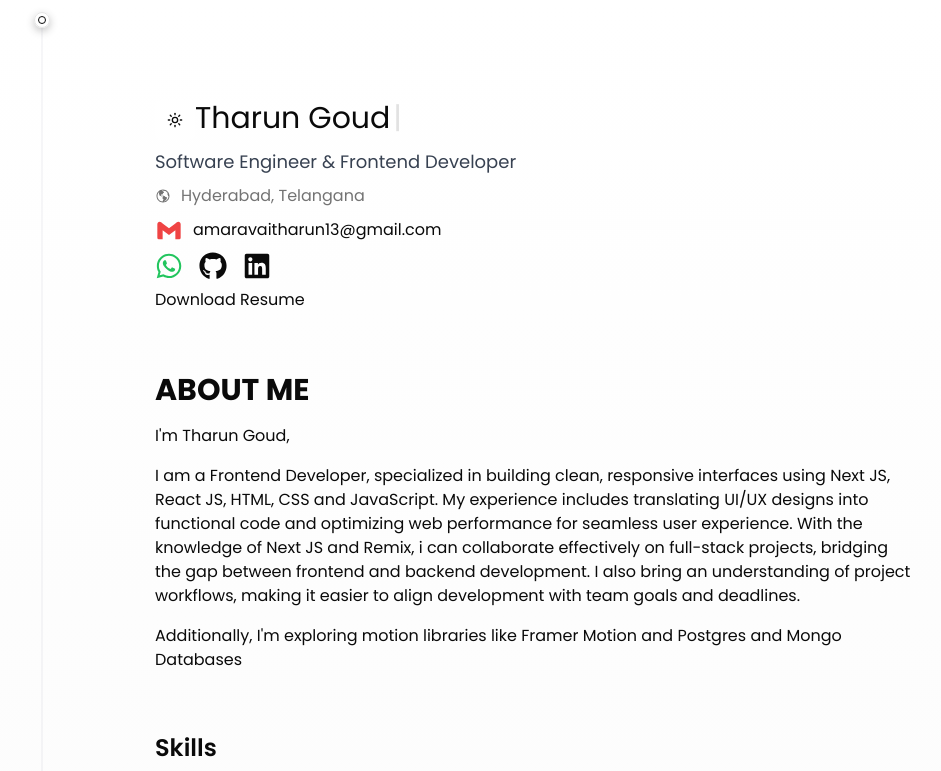
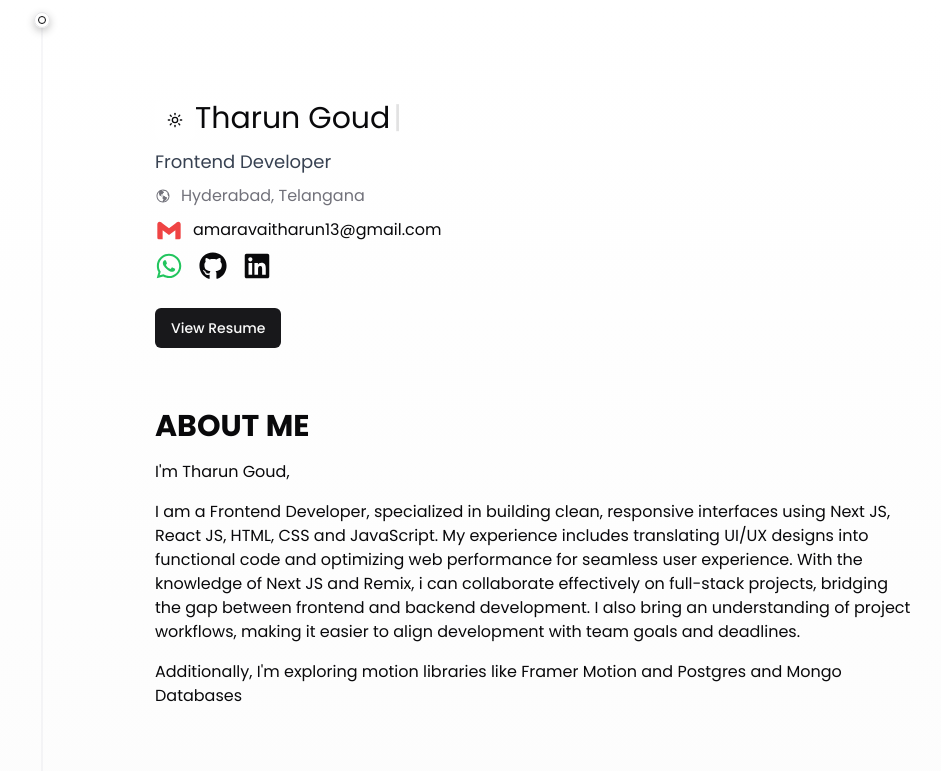
Before and after one commit to TharunGoud13/portfolio-nextjs, a Next.js app: page / in a window 1280 px wide. Shown: the top 771 px of the page, without its empty margins (105-1046 px from the left). Built offline with nearby package versions, Linux system fonts and the light colour scheme.

Commit message:
added resume view

```diff
--- a/package.json
+++ b/package.json
@@ -20,6 +20,7 @@
     "next": "15.1.7",
     "next-themes": "^0.4.4",
     "react": "^18.0.0",
+    "react-documents": "^1.2.1",
     "react-dom": "^18.3.1",
     "react-icons": "^5.5.0",
     "react-simple-typewriter": "^5.0.1",
--- a/src/app/globals.css
+++ b/src/app/globals.css
@@ -9,24 +9,24 @@
 @layer base {
   :root {
     --background: 0 0% 100%;
-    --foreground: 0 0% 3.9%;
+    --foreground: 240 10% 3.9%;
     --card: 0 0% 100%;
-    --card-foreground: 0 0% 3.9%;
+    --card-foreground: 240 10% 3.9%;
     --popover: 0 0% 100%;
-    --popover-foreground: 0 0% 3.9%;
-    --primary: 0 72.2% 50.6%;
-    --primary-foreground: 0 85.7% 97.3%;
-    --secondary: 0 0% 96.1%;
-    --secondary-foreground: 0 0% 9%;
-    --muted: 0 0% 96.1%;
-    --muted-foreground: 0 0% 45.1%;
-    --accent: 0 0% 96.1%;
-    --accent-foreground: 0 0% 9%;
+    --popover-foreground: 240 10% 3.9%;
+    --primary: 240 5.9% 10%;
+    --primary-foreground: 0 0% 98%;
+    --secondary: 240 4.8% 95.9%;
+    --secondary-foreground: 240 5.9% 10%;
+    --muted: 240 4.8% 95.9%;
+    --muted-foreground: 240 3.8% 46.1%;
+    --accent: 240 4.8% 95.9%;
+    --accent-foreground: 240 5.9% 10%;
     --destructive: 0 84.2% 60.2%;
     --destructive-foreground: 0 0% 98%;
-    --border: 0 0% 89.8%;
-    --input: 0 0% 89.8%;
-    --ring: 0 72.2% 50.6%;
+    --border: 240 5.9% 90%;
+    --input: 240 5.9% 90%;
+    --ring: 240 5.9% 10%;
     --radius: 0.5rem;
     --chart-1: 12 76% 61%;
     --chart-2: 173 58% 39%;
--- /dev/null
+++ b/src/app/resume/page.tsx
@@ -0,0 +1,22 @@
+"use client";
+
+import { Button } from "@/components/ui/button";
+import Link from "next/link";
+import { DocumentViewer } from "react-documents";
+
+export default function Resume() {
+  return (
+    <div className="h-[100vh] flex flex-col justify-center items-center w-full">
+      <div className="flex mt-5 mb-2">
+        <Link href="/">
+          <Button>Go Back</Button>
+        </Link>
+      </div>
+      <DocumentViewer
+        className="bg-primary"
+        queryParams="hl=Nl"
+        url="https://q9t3vupjt7xcylpm.public.blob.vercel-storage.com/Tharun%20Goud-Resume-ntw1Rz0XeNboFnVvstOG01h5X27hFz.pdf"
+      />
+    </div>
+  );
+}
--- a/src/components/Introduction.tsx
+++ b/src/components/Introduction.tsx
@@ -9,6 +9,7 @@ import { BiLogoGmail } from "react-icons/bi";
 import { Typewriter } from "react-simple-typewriter";
 import { Theme } from "./Theme";
 import Link from "next/link";
+import { Button } from "./ui/button";
 const Introduction = () => {
   return (
     <motion.div
@@ -32,7 +33,7 @@ const Introduction = () => {
             />
           </h1>
           <h2 className="text-lg text-center text-gray-700">
-            Software Engineer & Frontend Developer
+            Frontend Developer
           </h2>
           <span className="flex items-center text-muted-foreground gap-2.5">
             <LiaGlobeAmericasSolid />
@@ -56,9 +57,13 @@ const Introduction = () => {
               <FaLinkedin className="h-7 w-7 cursor-pointer hover:scale-125 duration-300 delay-300" />
             </Link>
           </div>
-          <div className="text-center cursor-pointer mt-12">
-            Download Resume
-          </div>
+          <Link
+            href="/resume"
+            target="_blank"
+            className="text-center cursor-pointer mt-12"
+          >
+            <Button className="mt-5">View Resume</Button>
+          </Link>
         </div>
       </div>
     </motion.div>
--- a/src/components/Projects.tsx
+++ b/src/components/Projects.tsx
@@ -107,6 +107,7 @@ const Projects = () => {
 
 const StyledWrapper = styled.div`
   gap: 1rem;
+  margin-right: 20px;
   .notification {
     display: flex;
     gap: 1rem;
--- a/src/components/ui/button.tsx
+++ b/src/components/ui/button.tsx
@@ -1,11 +1,11 @@
-import * as React from "react"
-import { Slot } from "@radix-ui/react-slot"
-import { cva, type VariantProps } from "class-variance-authority"
+import * as React from "react";
+import { Slot } from "@radix-ui/react-slot";
+import { cva, type VariantProps } from "class-variance-authority";
 
-import { cn } from "@/lib/utils"
+import { cn } from "@/lib/utils";
 
 const buttonVariants = cva(
-  "inline-flex items-center justify-center gap-2 whitespace-nowrap rounded-md text-sm font-medium ring-offset-background transition-colors focus-visible:outline-none focus-visible:ring-2 focus-visible:ring-ring focus-visible:ring-offset-2 disabled:pointer-events-none disabled:opacity-50 [&_svg]:pointer-events-none [&_svg]:size-4 [&_svg]:shrink-0",
+  "inline-flex items-center bg-gradient-r from-[#1a73e8] to-cyan-500 justify-center gap-2 whitespace-nowrap rounded-md text-sm font-medium ring-offset-background transition-colors focus-visible:outline-none focus-visible:ring-2 focus-visible:ring-ring focus-visible:ring-offset-2 disabled:pointer-events-none disabled:opacity-50 [&_svg]:pointer-events-none [&_svg]:size-4 [&_svg]:shrink-0",
   {
     variants: {
       variant: {
@@ -31,26 +31,26 @@ const buttonVariants = cva(
       size: "default",
     },
   }
-)
+);
 
 export interface ButtonProps
   extends React.ButtonHTMLAttributes<HTMLButtonElement>,
     VariantProps<typeof buttonVariants> {
-  asChild?: boolean
+  asChild?: boolean;
 }
 
 const Button = React.forwardRef<HTMLButtonElement, ButtonProps>(
   ({ className, variant, size, asChild = false, ...props }, ref) => {
-    const Comp = asChild ? Slot : "button"
+    const Comp = asChild ? Slot : "button";
     return (
       <Comp
         className={cn(buttonVariants({ variant, size, className }))}
         ref={ref}
         {...props}
       />
-    )
+    );
   }
-)
-Button.displayName = "Button"
+);
+Button.displayName = "Button";
 
-export { Button, buttonVariants }
+export { Button, buttonVariants };
```
Also changed, not shown: 1 other file (tests, documents, lock files or other folders).
